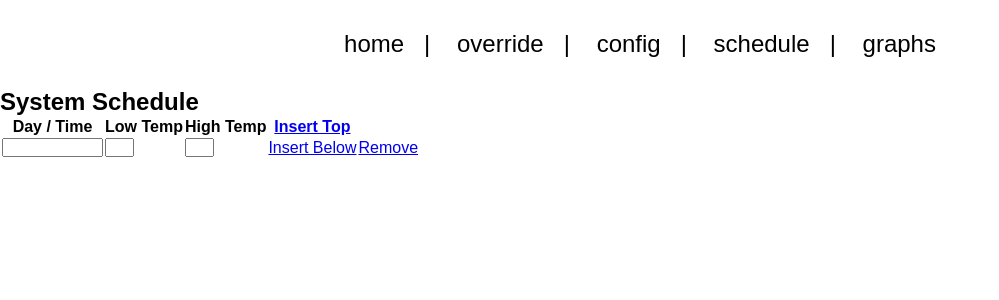
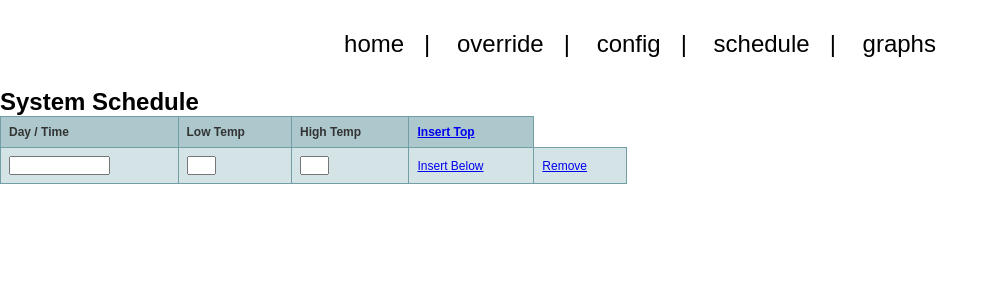
Before and after one commit to evanfletcher42/thermostat-rpi, a Flask app: page /schedule in a window 1280 px wide. Shown: the top 300 px of the page, without its empty margins (0-999 px from the left). Run offline with Flask 2, Linux system fonts and the light colour scheme; some libraries are stand-ins or nearby versions.

Commit message:
web: Add table style for schedule

```diff
--- a/app/static/style.css
+++ b/app/static/style.css
@@ -89,3 +89,35 @@ div.readoutCaption {
 p.explainString {
 	text-align: center;
 }
+
+/*----------Table (schedule)----------*/
+table {
+    font-size:12px;
+    color:#333333;
+    width:100%;
+    border-width: 1px;
+    border-color: #729ea5;
+    border-collapse: collapse;
+}
+th {
+    font-size:12px;
+    background-color:#acc8cc;
+    border-width: 1px;
+    padding: 8px;
+    border-style: solid;
+    border-color: #729ea5;
+    text-align:left;
+}
+tr {
+    background-color:#d4e3e5;
+}
+td {
+    font-size:12px;
+    border-width: 1px;
+    padding: 8px;
+    border-style: solid;
+    border-color: #729ea5;
+}
+tr:hover {
+    background-color:#ffffff;
+}
```
